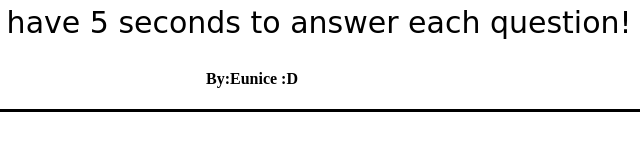
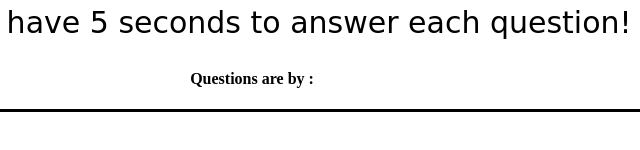
Before and after one commit to aegb/erxc, a plain HTML site: page index.html in a window 1280 px wide. Shown: the part 244-394 px from the top of the page, 388-1028 px from the left. Drawn offline with Linux system fonts and the light colour scheme; a web font is replaced by a local one.

Commit message:
Update index.html

```diff
--- a/index.html
+++ b/index.html
@@ -15,6 +15,6 @@
 		</div>
 		<script src="javascript.js"></script>
 		<p>You only have 5 seconds to answer each question!</p>
-		<h4>By:Eunice :D</h4>
+		<h4>Questions are by : <a href="https://twitter.com/ItsFastTalk"> </a></h4>
 	</body>
 </html>
```
